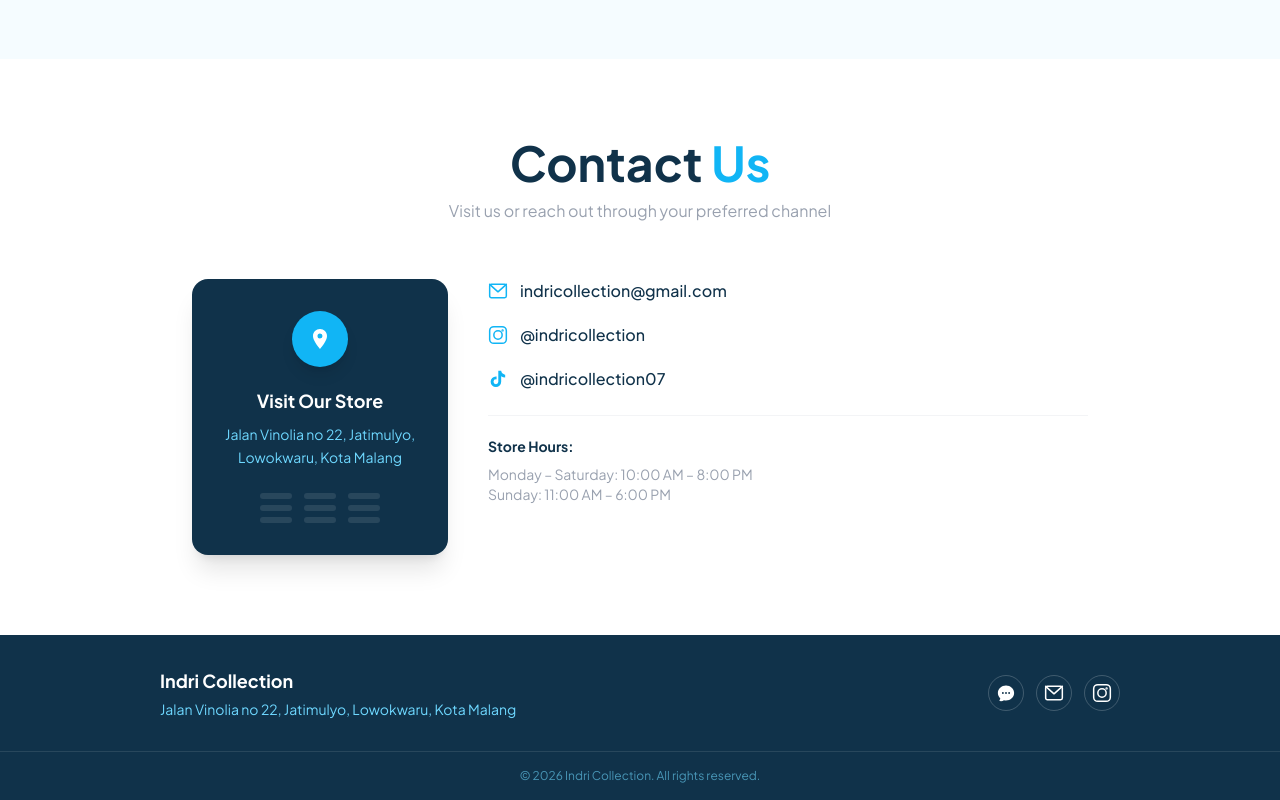
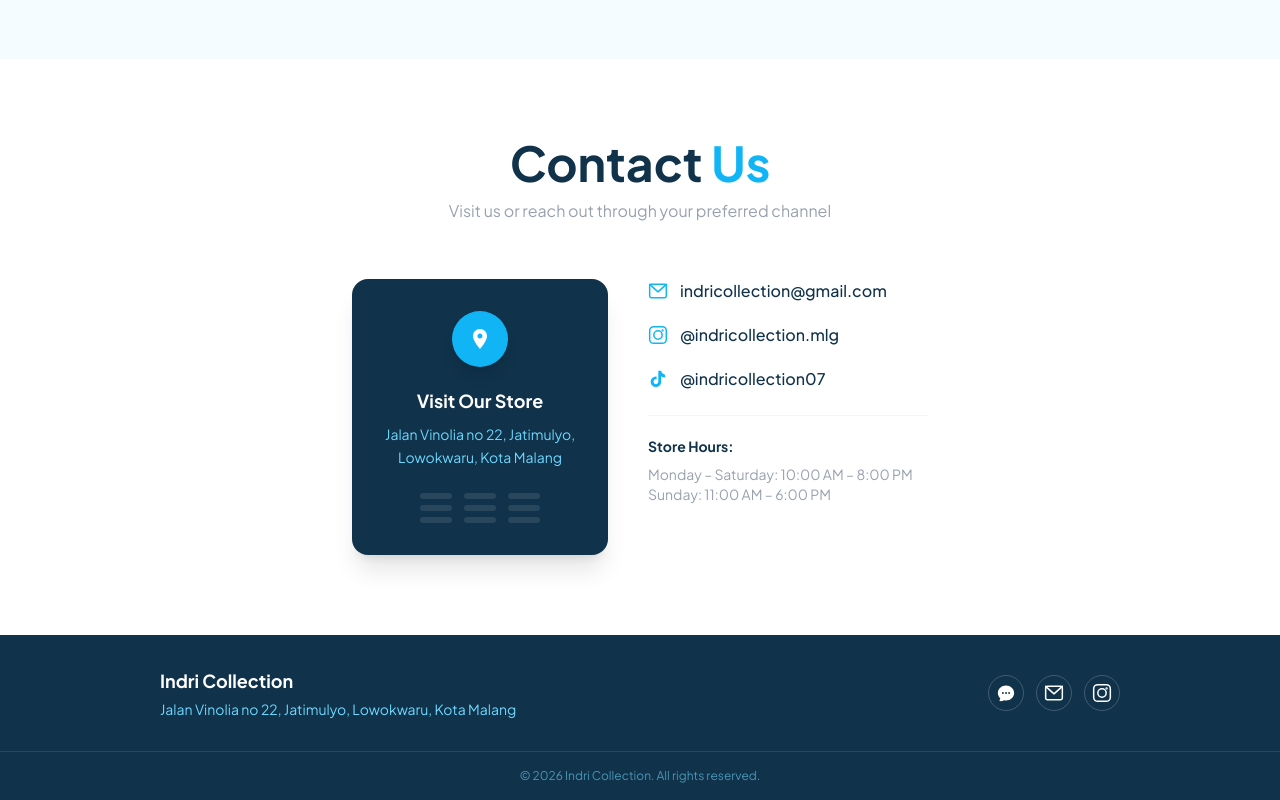
Before and after one commit to femnixx/indri-collection-website, a React (Vite) app: page / in a window 1280 px wide. Shown: the part 3217-4017 px from the top of the page. Built offline with nearby package versions, Linux system fonts and the light colour scheme.

Commit message:
fix: align contact section

```diff
--- a/src/pages/ContactSection.jsx
+++ b/src/pages/ContactSection.jsx
@@ -91,7 +91,7 @@ function ContactSection() {
             </Reveal>
 
             {/* Grid */}
-            <div className="max-w-4xl mx-auto flex flex-col md:flex-row items-center md:items-start gap-10">
+            <div className="flex flex-col md:flex-row items-center md:items-start justify-center gap-10">
 
                 {/* Store card */}
                 <a href="https://maps.app.goo.gl/vpvAbASRtMLoPpkT8" target='_blank'>
@@ -120,17 +120,17 @@ function ContactSection() {
                 </a>
 
                 {/* Contact details */}
-                <Reveal delay={300} className="flex-1 w-full">
+                <Reveal delay={300} className="w-full md:w-auto md:min-w-[280px]">
                     <div className="flex flex-col gap-5">
                         <a href="mailto:indri@gmail.com"
                             className="flex items-center gap-3 text-[#10324A] hover:text-[#11B5F5] transition-colors duration-200 text-base font-medium group">
                             <span className="text-[#11B5F5] group-hover:scale-110 transition-transform duration-200"><MailIcon /></span>
                             indricollection@gmail.com
                         </a>
-                        <a href="#"
+                        <a href="https://www.instagram.com/indricollection.mlg/" target="_blank" rel="noopener noreferrer"
                             className="flex items-center gap-3 text-[#10324A] hover:text-[#11B5F5] transition-colors duration-200 text-base font-medium group">
                             <span className="text-[#11B5F5] group-hover:scale-110 transition-transform duration-200"><InstagramIcon /></span>
-                            @indricollection
+                            @indricollection.mlg
                         </a>
                         <a href="https://www.tiktok.com/@indricollection07" target='_blank'
                             className="flex items-center gap-3 text-[#10324A] hover:text-[#11B5F5] transition-colors duration-200 text-base font-medium group">
@@ -163,7 +163,7 @@ function Footer() {
                     {[
                         { icon: <ChatIcon />, label: 'Chat', href: '#' },
                         { icon: <MailIcon />, label: 'Email', href: 'mailto:indricollection@gmail.com' },
-                        { icon: <InstagramIcon />, label: 'Instagram', href: '#' },
+                        { icon: <InstagramIcon />, label: 'Instagram', href: 'https://www.instagram.com/indricollection.mlg/' },
                     ].map(({ icon, label, href }) => (
                         <a key={label} href={href} aria-label={label}
                             className="w-9 h-9 rounded-full border border-white/20 flex items-center justify-center text-white hover:bg-[#11B5F5] hover:border-[#11B5F5] hover:scale-110 transition-all duration-200">
--- a/src/sections/contact.jsx
+++ b/src/sections/contact.jsx
@@ -11,7 +11,8 @@ export default function Contact() {
           Visit us or reach out through your preferred channel
         </p>
 
-        <div className="flex flex-col md:flex-row items-center justify-center gap-12">
+        <div className="text-left">
+        <div className="inline-flex flex-col md:flex-row items-center gap-12" style={{ display: 'flex', width: 'fit-content', margin: '0 auto' }}>
 
           {/* Store Location Card */}
           <div className="bg-[#10324A] text-white rounded-3xl p-12 text-center w-full max-w-sm flex-shrink-0 flex flex-col items-center">
@@ -66,6 +67,7 @@ export default function Contact() {
           </div>
 
         </div>
+        </div>
       </div>
     </section>
   );
```
